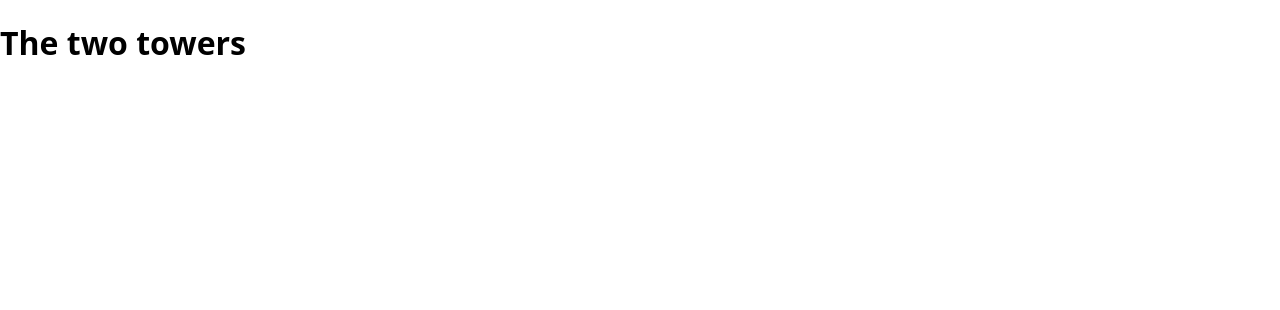
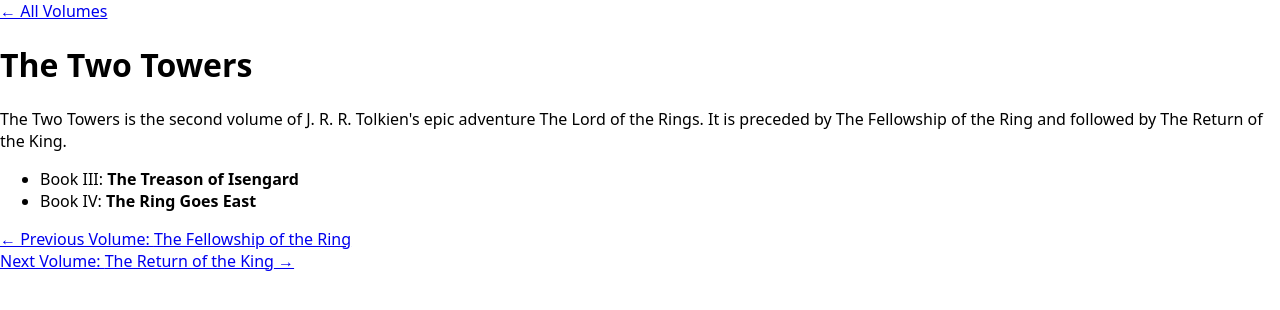
Before and after one commit to ekat-br/lotr-app, a Next.js app: page /volumes/the-two-towers in a window 1280 px wide. Shown: the top 310 px of the page. Built offline with nearby package versions, Linux system fonts and the light colour scheme.

Commit message:
Add detail pages

```diff
--- a/pages/index.js
+++ b/pages/index.js
@@ -1,4 +1,4 @@
-import Overview from "./volumes/overview";
+import Overview from "./volumes";
 
 export default function HomePage() {
   return (
--- a/pages/volumes/overview.js
+++ b/pages/volumes/index.js
@@ -1,8 +1,8 @@
 import Link from "next/link";
 import { introduction } from "../../resources/lib/data";
-export default function Overview() {
+export default function Volumes() {
   return (
-    <div>
+    <>
       <h1>Lord of the Rings</h1>
       <p>{introduction}</p>
       <h2>All Volumes</h2>
@@ -21,6 +21,6 @@
           </Link>
         </li>
       </ul>
-    </div>
+    </>
   );
 }
--- a/pages/volumes/the-two-towers.js
+++ b/pages/volumes/the-two-towers.js
@@ -1,3 +1,46 @@
-export default function Book2() {
-  return <h1>The two towers</h1>;
+import { volumes } from "@/resources/lib/data";
+import Link from "next/link";
+export default function Volume() {
+  const volumeIndex = volumes.findIndex(
+    ({ slug }) => slug === "the-two-towers"
+  );
+
+  const volume = volumes[volumeIndex];
+  const nextVolume = volumes[volumeIndex + 1];
+  const previousVolume = volumes[volumeIndex - 1];
+
+  const { title, description, cover, books } = volume;
+
+  if (!volume) {
+    return null;
+  }
+
+  return (
+    <>
+      <Link href="/volumes">← All Volumes</Link>
+      <h1>{title}</h1>
+      <p>{description}</p>
+      <ul>
+        {books.map(({ ordinal, title }) => (
+          <li key={title}>
+            {ordinal}: <strong>{title}</strong>
+          </li>
+        ))}
+      </ul>
+      <div>
+        {previousVolume ? (
+          <Link href={`/volumes/${previousVolume.slug}`}>
+            ← Previous Volume: {previousVolume.title}{" "}
+          </Link>
+        ) : null}
+      </div>
+      <div>
+        {nextVolume ? (
+          <Link href={`/volumes/${nextVolume.slug}`}>
+            Next Volume: {nextVolume.title} →
+          </Link>
+        ) : null}
+      </div>
+    </>
+  );
 }
```
Also changed, not shown: pages/volumes/the-fellowship-of-the-ring.js (+37 -11 lines), pages/volumes/the-return-of-the-king.js (+45 -2 lines).
